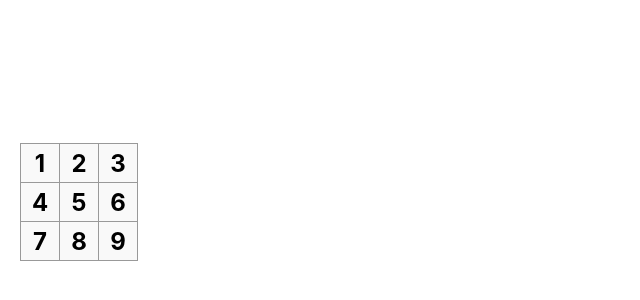
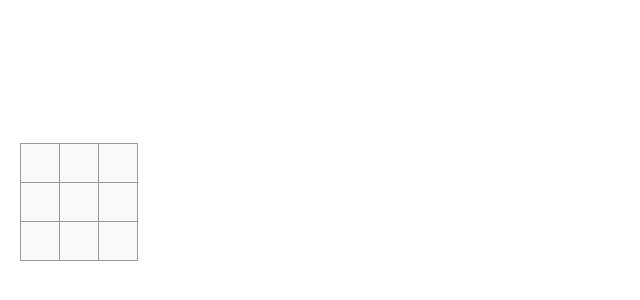
Before and after one commit to beiatrix/tic-tac-toe, a React (Vite) app: page / in a window 1280 px wide. Shown: the part 218-518 px from the top of the page, without its empty margins (0-640 px from the left). Built offline with nearby package versions, Linux system fonts and the light colour scheme.

Commit message:
feat: square component, board state

```diff
--- a/src/App.jsx
+++ b/src/App.jsx
@@ -1,24 +1,39 @@
-function Square({ value }) {
-  return <button className="square">{value}</button>;
+import { useState } from 'react';
+
+function Square({ value, onSquareClick }) {
+  return (
+    <button
+      className="square"
+      onClick={onSquareClick}
+    >
+      {value}
+    </button>
+  );
 }
 
 export default function Board() {
-  const rows = Array(3).fill(null)
-  const squares = Array(3).fill(null)
+  const rows = Array(3).fill(null);
+  const cols = Array(3).fill(null);
+  const [squares, setSquares] = useState(Array(9).fill(null));
+
+  function handleClick(i) {
+    const nextSquares = squares.slice();
+    nextSquares[i] = 'X';
+    setSquares(nextSquares);
+  }
 
   return (
     <>
-    {/* rows from 1-3 */}
     {rows.map((_, rowIndex) => (
       <div
         className="board-row"
         key={`row-${rowIndex}`}
       >
-        {/* squares from 1-9 */}
-        {squares.map((_, squareIndex) => (
+        {cols.map((_, colIndex) => (
           <Square
-            key={(rowIndex * 3) + squareIndex + 1}
-            value={(rowIndex * 3) + squareIndex + 1}
+            key={(rowIndex * 3) + colIndex + 1}
+            value={squares[(rowIndex * 3) + colIndex]}
+            onSquareClick={() => handleClick((rowIndex * 3) + colIndex)}
           />
         ))}
       </div>
```
